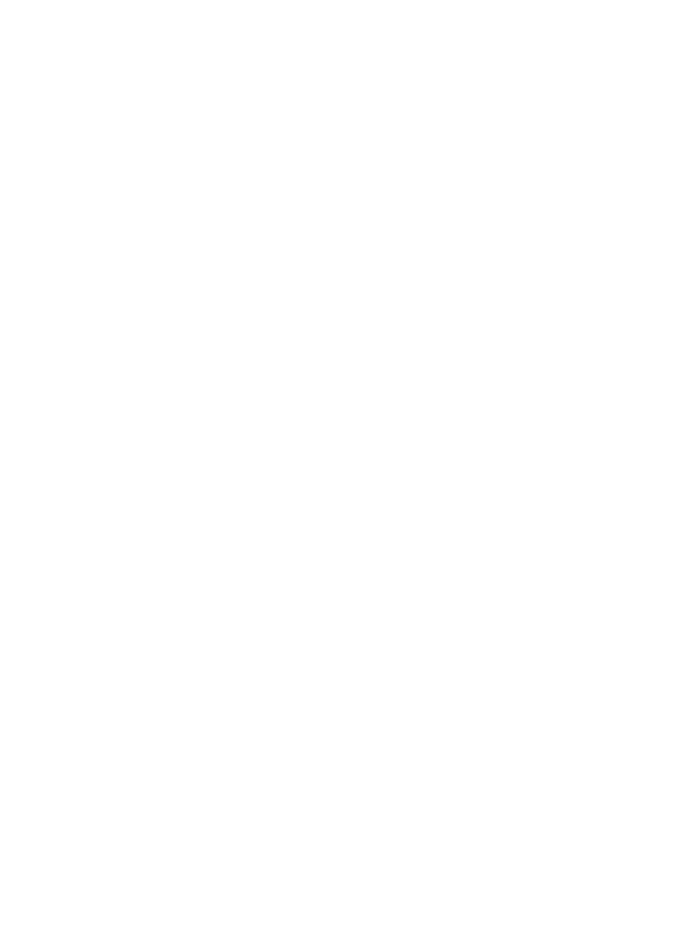
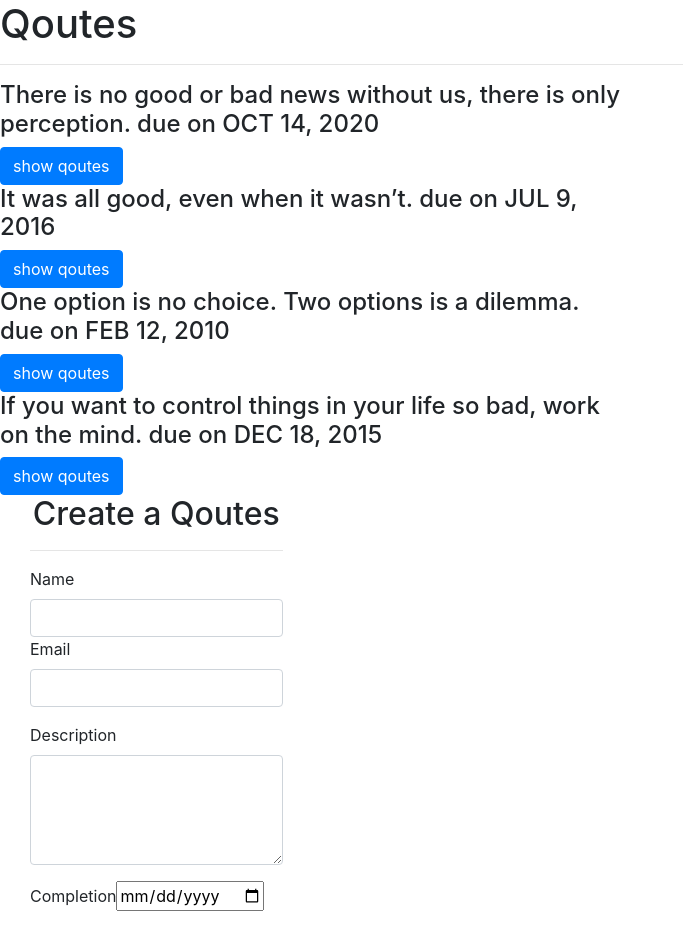
Before and after one commit to Emmanuel-otieno/Qoutes-maker, an Angular app: page / in a window 1280 px wide. Shown: the whole page, without its empty margins (0-683 px from the left). Before the commit the page ends 800 px from the top, so only its background shows below. Built offline with nearby package versions, Linux system fonts and the light colour scheme.

Commit message:
add a form

```diff
--- a/src/app/qoute-details/qoute-details.component.html
+++ b/src/app/qoute-details/qoute-details.component.html
@@ -1,4 +1,4 @@
 
-p>{{qoute.description}}</p>
+<p>{{qoute.description}}</p>
 <p>This qoute will be complete in {{qoute.completeDate|dateCount}} days</p>
-<button (click)= 'qouteDelete(true)' class="btn btn-outline-danger">Delete Quote</button>
+<button (click)= 'qouteDelete(true)' class="btn btn-outline-danger">Delete Qoute</button>
--- a/src/app/qoute-details/qoute-details.component.ts
+++ b/src/app/qoute-details/qoute-details.component.ts
@@ -1,4 +1,5 @@
-import { Component, OnInit, Input, Output } from '@angular/core';
+import { Component, OnInit, Input, Output, EventEmitter  } from '@angular/core';
+import { Qoutes } from '../qoutes';
 
 @Component({
   selector: 'app-qoute-details',
@@ -10,6 +11,10 @@ export class QouteDetailsComponent implements OnInit {
   @Input() qoute: Qoutes;
   @Output() isComplete = new EventEmitter<boolean>();
 
+  qouteDelete(complete: boolean) {
+    this.isComplete.emit(complete);
+  }
+
   constructor() { }
 
   ngOnInit(): void {
--- a/src/app/qoute-form/qoute-form.component.html
+++ b/src/app/qoute-form/qoute-form.component.html
@@ -1 +1,26 @@
-<p>qoute-form works!</p>
+<div class="container-fluid">
+    <h2 class="text-center">Create a Qoutes</h2>
+    <hr>
+    <form>
+        <div class="form-group">
+
+            <label for="name">Name</label>
+            <input type="text" required class="form-control" id="name">
+
+            <label for="email">Email</label>
+            <input type="text" required class="form-control" id="email">
+
+        </div>
+        <div class="form-group">
+
+            <label for="description">Description</label>
+            <textarea class="form-control" id="description" rows="4" required></textarea>
+
+        </div>
+        <div class="form-group">
+            <label for="complete">Completion</label>
+            <input type='date' id="complete" required>
+
+        </div>
+    </form>
+  </div>
--- a/src/app/qoute-form/qoute-form.component.ts
+++ b/src/app/qoute-form/qoute-form.component.ts
@@ -1,4 +1,4 @@
-import { Component, OnInit } from '@angular/core';
+import { Component, OnInit,Output, EventEmitter } from '@angular/core';
 
 @Component({
   selector: 'app-qoute-form',
@@ -7,6 +7,8 @@ import { Component, OnInit } from '@angular/core';
 })
 export class QouteFormComponent implements OnInit {
 
+
+
   constructor() { }
 
   ngOnInit(): void {
```
